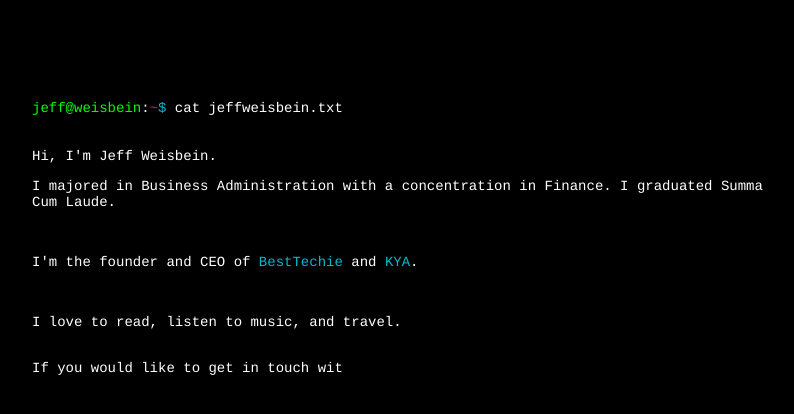
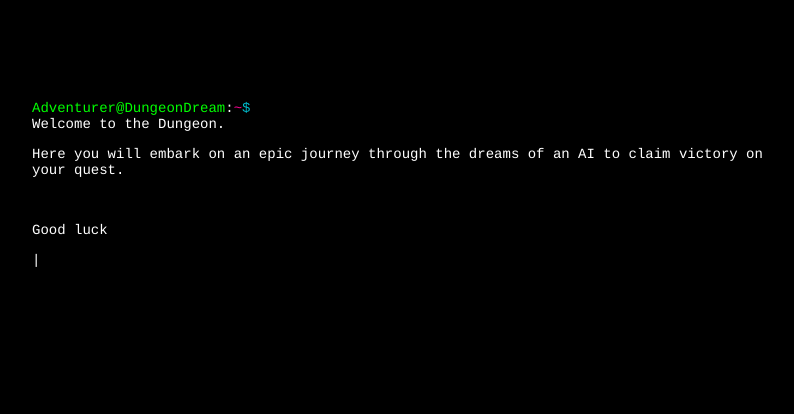
Before and after one commit to latitudegames/AIDungeon, a Flask app: page / in a window 1280 px wide. Shown: the top 414 px of the page, without its empty margins (233-1027 px from the left). Run offline with Flask 2, Linux system fonts and the light colour scheme; some libraries are stand-ins or nearby versions.

Commit message:
got basic terminal working

```diff
--- a/main.py
+++ b/main.py
@@ -24,11 +24,6 @@
 def root():
     # For the sake of example, use static information to inflate the template.
     # This will be replaced with real information in later steps.
-    dummy_times = [datetime.datetime(2018, 1, 1, 10, 0, 0),
-                   datetime.datetime(2018, 1, 2, 10, 30, 0),
-                   datetime.datetime(2018, 1, 3, 11, 0, 0),
-                   ]
-
     return render_template('index.html')
 
 
@@ -40,5 +35,5 @@
     # the "static" directory. See:
     # http://flask.pocoo.org/docs/1.0/quickstart/#static-files. Once deployed,
     # App Engine itself will serve those files as configured in app.yaml.
-    app.run(host='127.0.0.1', port=8080, debug=True)
+    app.run(host='127.0.0.1', port=8090, debug=True)
 # [START gae_python37_render_template]
--- /dev/null
+++ b/static/dungeondream.txt
@@ -0,0 +1,3 @@
+<span id="a">Adventurer@DungeonDream</span>:<span id="b">~</span><span id="c">$</span>
+Welcome to the Dungeon.<!-- laglaglaglag--><p>Here you will embark on an epic journey through the dreams of an AI to claim victory on your quest. </p><!-- qowifjqwoeijfoqweijfqweoifjqweofijqweoqwoijefoqwijefoijfqiwoefjj -->
+<p>Good luck</p>
--- a/templates/dungeondream.txt
+++ /dev/null
@@ -1,6 +0,0 @@
-<span id="a">jeff@weisbein</span>:<span id="b">~</span><span id="c">$</span> cat jeffweisbein.txt<br/><br/>
-Hi, I'm Jeff Weisbein.<!-- laglaglaglaglaglaglaglaglaglaglaglag --><p>I majored in Business Administration with a concentration in Finance.  I graduated Summa Cum Laude.</p><!-- qowifjqwoeijfoqweijfqweoifjqweofijqweoqwoijefoqwijefoijfqiwoefjj -->
-<p>I'm the founder and CEO of <a href="http://www.besttechie.com">BestTechie</a> and <a href="https://getkya.com">KYA</a>.</p><!- oqwipjefqwioefjwioqfjoiqwjfeioqwjefoi -->
-<p>I love to read, listen to music, and travel.</p><!-- owlsqweoifjqwoefijqwoeifjqwoefijwef -->
-If you would like to get in touch with me, whether it be for tech support, a business venture, or to just say hi<!-- slightdelayhere-->, feel free to send me an email or a tweet.<!-- longlongcomment --> My email address is: <a href="mailto:jeff@besttechie.com">jeff@besttechie.com</a> and my Twitter is: <a href="http://twitter.com/jeffweisbein">@jeffweisbein</a>.
-<p>And if you haven't already, be sure to check out my tech publication <a href="http://www.besttechie.com">http://www.besttechie.com</a> and analytics startup <a href="https://getkya.com">https://getkya.com</a>.</p>
--- a/templates/index.html
+++ b/templates/index.html
@@ -21,7 +21,7 @@
 -->
 <html>
 <head>
-<title>Jeff Weisbein</title>
+<title>Dungeon Dream</title>
 <script type="text/javascript" src="https://ajax.googleapis.com/ajax/libs/jquery/1.4.2/jquery.min.js"></script>
 <style type="text/css">
 	body {
@@ -159,7 +159,7 @@
 }
 }
 Typer.speed=3;
-Typer.file="dungeondream.txt";
+Typer.file="static/dungeondream.txt";
 Typer.init();
 
 var timer = setInterval("t();", 30);
```
